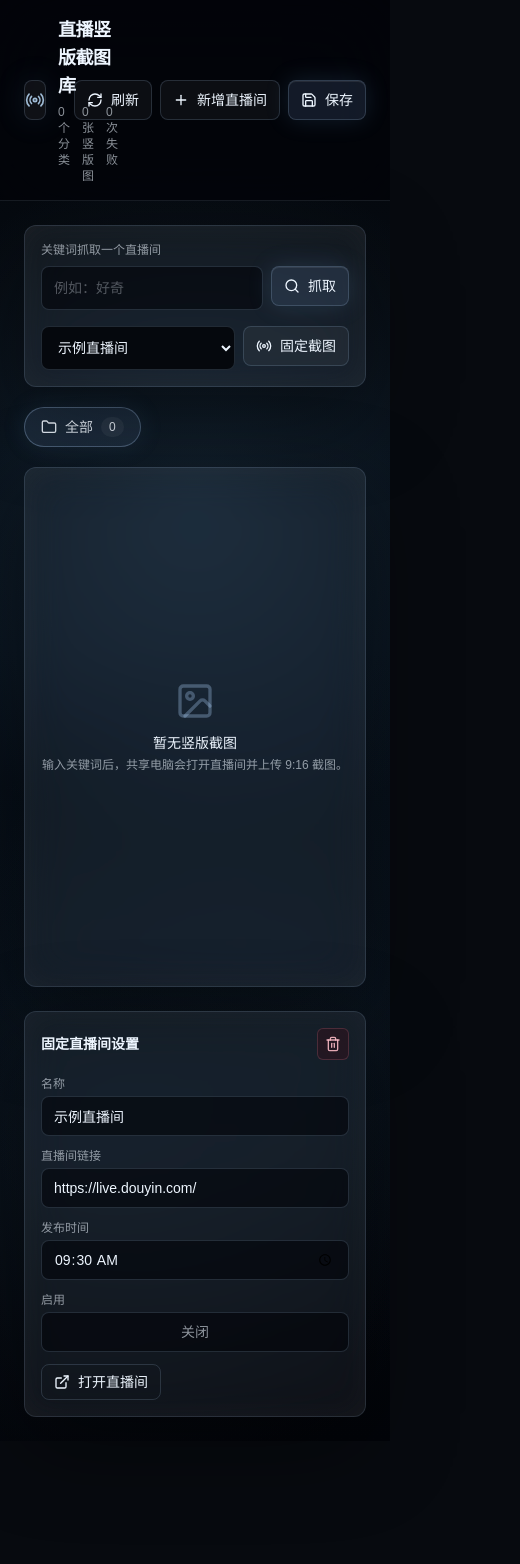
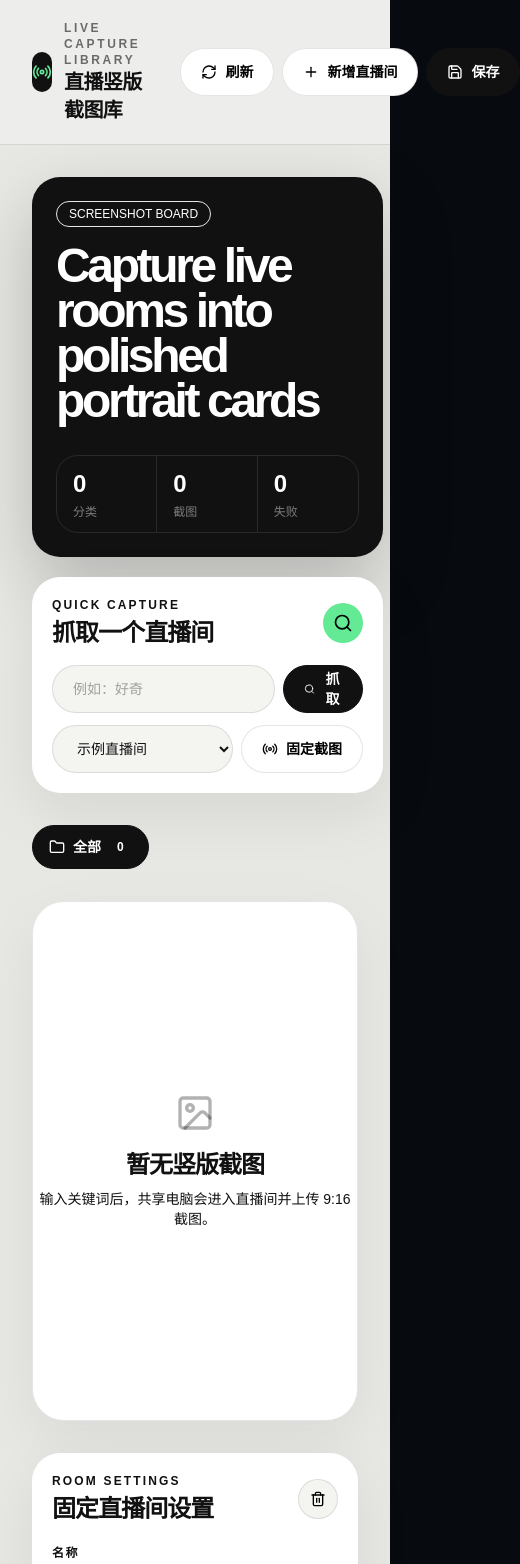
Before and after one commit to xiemingdan11-lang/xiemingdan, a Next.js app: page / in a window 390 px wide. Shown: the top 1564 px of the page, 520 px wide, since content can reach past the window. Before the commit the page ends 1441 px from the top, so only its background shows below. Built offline with nearby package versions, Linux system fonts and the light colour scheme.

Commit message:
Redesign gallery with editorial card layout

```diff
--- a/app/page.tsx
+++ b/app/page.tsx
@@ -51,76 +51,6 @@ const emptyRoom = (): LiveRoom => ({
   notes: "",
   createdAt: new Date().toISOString()
 });
-
-const GLOBAL_CSS = `
-  :root {
-    --bg-0: #020409;
-    --bg-1: #05080d;
-    --bg-2: #07111c;
-    --bg-3: #0a1018;
-    --bg-4: #0d1824;
-    --ambient-rgb: 68, 112, 145;
-    --ambient-soft: rgba(68, 112, 145, 0.22);
-    --ambient-glow: rgba(88, 145, 190, 0.28);
-    --glass: rgba(255, 255, 255, 0.055);
-    --glass-strong: rgba(255, 255, 255, 0.075);
-    --glass-border: rgba(190, 220, 255, 0.14);
-    --glass-border-active: rgba(180, 215, 255, 0.32);
-    --text-main: #eef6ff;
-    --text-sub: rgba(238, 246, 255, 0.58);
-  }
-  .ambient-page {
-    background:
-      radial-gradient(circle at 50% 35%, rgba(var(--ambient-rgb), 0.20), transparent 36%),
-      radial-gradient(circle at 20% 80%, rgba(var(--ambient-rgb), 0.10), transparent 32%),
-      radial-gradient(circle at 80% 70%, rgba(var(--ambient-rgb), 0.08), transparent 34%),
-      linear-gradient(180deg, #05070b 0%, #07101a 45%, #020409 100%);
-  }
-  .ambient-panel {
-    background: var(--glass);
-    border: 1px solid var(--glass-border);
-    box-shadow:
-      0 28px 90px rgba(0, 0, 0, 0.42),
-      inset 0 0 30px rgba(255, 255, 255, 0.035);
-    backdrop-filter: blur(20px) saturate(1.2);
-  }
-  .ambient-button {
-    background: rgba(110, 150, 200, 0.16);
-    border: 1px solid rgba(180, 215, 255, 0.18);
-    box-shadow: 0 0 24px rgba(100, 160, 220, 0.16), inset 0 1px 0 rgba(255,255,255,0.08);
-    color: var(--text-main);
-    transition: background .2s ease, border-color .2s ease, box-shadow .2s ease, transform .2s ease;
-  }
-  .ambient-button:hover {
-    background: rgba(110, 150, 200, 0.23);
-    border-color: rgba(180, 215, 255, 0.30);
-    box-shadow: 0 0 34px rgba(100, 160, 220, 0.22), inset 0 1px 0 rgba(255,255,255,0.12);
-    transform: translateY(-1px);
-  }
-  .ambient-button:disabled {
-    opacity: .48;
-    cursor: not-allowed;
-    transform: none;
-  }
-  .shot-card {
-    --card-rgb: 68, 112, 145;
-    background: rgba(255, 255, 255, 0.052);
-    border: 1px solid rgba(180, 215, 255, 0.16);
-    box-shadow:
-      0 28px 90px rgba(0, 0, 0, 0.65),
-      0 0 70px rgba(var(--card-rgb), 0.14),
-      inset 0 0 30px rgba(255, 255, 255, 0.05);
-    transition: border-color .22s ease, box-shadow .22s ease, transform .22s ease;
-  }
-  .shot-card:hover {
-    border-color: rgba(180, 215, 255, 0.32);
-    box-shadow:
-      0 32px 100px rgba(0, 0, 0, 0.68),
-      0 0 78px rgba(var(--card-rgb), 0.22),
-      inset 0 0 30px rgba(255, 255, 255, 0.055);
-    transform: translateY(-3px);
-  }
-`;
 
 export default function HomePage() {
   const [rooms, setRooms] = useState<LiveRoom[]>([]);
@@ -271,68 +201,91 @@ export default function HomePage() {
   };
 
   return (
-    <main className="ambient-page min-h-screen text-[var(--text-main)]">
-      <style dangerouslySetInnerHTML={{ __html: GLOBAL_CSS }} />
-
-      <header className="sticky top-0 z-30 border-b border-[rgba(190,220,255,0.10)] bg-[rgba(2,4,9,0.72)] backdrop-blur-2xl">
-        <div className="mx-auto flex max-w-[1680px] items-center justify-between gap-5 px-6 py-4">
-          <div className="flex min-w-0 items-center gap-3">
-            <div className="grid h-10 w-10 place-items-center rounded-lg border border-[rgba(180,215,255,0.16)] bg-[rgba(255,255,255,0.055)] text-[rgba(190,225,255,0.82)] shadow-[0_0_32px_rgba(88,145,190,0.14)]">
+    <main className="min-h-screen bg-[#e7e7e4] text-[#111111]">
+      <header className="border-b border-black/10 bg-[#eeeeeb]/90 backdrop-blur">
+        <div className="mx-auto flex max-w-[1640px] items-center justify-between gap-5 px-8 py-5">
+          <div className="flex items-center gap-3">
+            <div className="grid h-10 w-10 place-items-center rounded-full bg-[#111111] text-[#66e99a]">
               <Radio className="h-5 w-5" />
             </div>
             <div>
-              <h1 className="text-lg font-semibold tracking-tight">直播竖版截图库</h1>
-              <div className="mt-1 flex gap-3 text-xs text-[var(--text-sub)]">
+              <div className="text-xs font-semibold uppercase tracking-[0.22em] text-black/55">Live Capture Library</div>
+              <h1 className="text-xl font-semibold tracking-[-0.03em]">直播竖版截图库</h1>
+            </div>
+          </div>
+          <div className="hidden items-center gap-6 text-xs font-medium text-black/55 md:flex">
             <span>{groups.length} 个分类</span>
             <span>{publishedShots.length} 张竖版图</span>
             <span>{failedCount} 次失败</span>
           </div>
-            </div>
-          </div>
           <div className="flex shrink-0 items-center gap-2">
             <ActionButton icon={RefreshCw} label="刷新" onClick={refresh} />
             <ActionButton icon={Plus} label="新增直播间" onClick={addRoom} />
-            <ActionButton icon={Save} label={saving ? "保存中" : "保存"} onClick={saveRooms} primary />
+            <ActionButton icon={Save} label={saving ? "保存中" : "保存"} onClick={saveRooms} dark />
           </div>
         </div>
       </header>
 
-      <div className="mx-auto max-w-[1680px] px-6 py-6">
-        <section className="ambient-panel mb-5 rounded-xl p-4">
-          <div className="flex flex-wrap items-end gap-4">
-            <label className="min-w-[260px] flex-1">
-              <span className="mb-2 block text-xs font-medium text-[var(--text-sub)]">关键词抓取一个直播间</span>
-              <div className="flex gap-2">
+      <div className="mx-auto max-w-[1640px] px-8 py-8">
+        <section className="grid gap-5 lg:grid-cols-[1.12fr_0.88fr]">
+          <div className="rounded-[28px] bg-[#111111] p-6 text-white shadow-[0_28px_70px_rgba(0,0,0,0.22)]">
+            <div className="flex flex-col gap-8 md:flex-row md:items-end md:justify-between">
+              <div className="max-w-[720px]">
+                <div className="mb-4 inline-flex rounded-full border border-white/18 px-3 py-1 text-xs text-white/72">SCREENSHOT BOARD</div>
+                <h2 className="max-w-[760px] text-5xl font-semibold leading-[0.94] tracking-[-0.07em] md:text-7xl">
+                  Capture live rooms into polished portrait cards
+                </h2>
+              </div>
+              <div className="grid min-w-[240px] grid-cols-3 overflow-hidden rounded-[22px] border border-white/10">
+                <Stat label="分类" value={groups.length} />
+                <Stat label="截图" value={publishedShots.length} />
+                <Stat label="失败" value={failedCount} />
+              </div>
+            </div>
+          </div>
+
+          <div className="rounded-[28px] bg-white p-5 shadow-[0_20px_60px_rgba(0,0,0,0.08)]">
+            <div className="mb-4 flex items-center justify-between">
+              <div>
+                <div className="text-xs font-semibold uppercase tracking-[0.18em] text-black/38">Quick Capture</div>
+                <h3 className="mt-1 text-2xl font-semibold tracking-[-0.04em]">抓取一个直播间</h3>
+              </div>
+              <div className="grid h-10 w-10 place-items-center rounded-full bg-[#64e994] text-black">
+                <Search className="h-5 w-5" />
+              </div>
+            </div>
+            <div className="grid gap-3">
+              <div className="grid grid-cols-[1fr_auto] gap-2">
                 <input
                   value={keyword}
                   onChange={(event) => setKeyword(event.target.value)}
                   onKeyDown={(event) => event.key === "Enter" && searchLives()}
                   placeholder="例如：好奇"
-                  className="h-11 flex-1 rounded-lg border border-[rgba(180,215,255,0.16)] bg-[rgba(2,4,9,0.58)] px-3 text-sm text-[var(--text-main)] outline-none transition placeholder:text-[rgba(238,246,255,0.32)] focus:border-[rgba(180,215,255,0.32)]"
+                  className="h-12 rounded-full border border-black/10 bg-[#f4f4f1] px-5 text-sm outline-none transition placeholder:text-black/35 focus:border-black/30"
                 />
-                <ActionButton icon={searching ? Loader2 : Search} label={searching ? "发送中" : "抓取"} onClick={searchLives} primary />
+                <ActionButton icon={searching ? Loader2 : Search} label={searching ? "发送中" : "抓取"} onClick={searchLives} dark />
               </div>
-            </label>
               {activeRoom && (
-              <div className="grid min-w-[300px] flex-1 grid-cols-[1fr_auto] gap-2">
-                <select value={activeRoom.id} onChange={(event) => setActiveRoomId(event.target.value)} className="h-11 rounded-lg border border-[rgba(180,215,255,0.16)] bg-[#05080d] px-3 text-sm text-[var(--text-main)] outline-none transition focus:border-[rgba(180,215,255,0.32)]">
+                <div className="grid grid-cols-[1fr_auto] gap-2">
+                  <select value={activeRoom.id} onChange={(event) => setActiveRoomId(event.target.value)} className="h-12 rounded-full border border-black/10 bg-[#f4f4f1] px-5 text-sm outline-none transition focus:border-black/30">
                     {rooms.map((room) => <option key={room.id} value={room.id}>{room.name}</option>)}
                   </select>
                   <ActionButton icon={agentingId === activeRoom.id ? Loader2 : Radio} label={agentingId === activeRoom.id ? "通知中" : "固定截图"} onClick={() => queueAgentCapture(activeRoom.id)} />
                 </div>
               )}
+              {lastTask && <div className="rounded-2xl bg-[#64e994] px-4 py-3 text-sm font-medium text-black">{lastTask}</div>}
             </div>
-          {lastTask && <div className="mt-3 rounded-lg border border-[rgba(180,215,255,0.16)] bg-[rgba(2,4,9,0.45)] px-3 py-2 text-sm text-[var(--text-main)]">{lastTask}</div>}
+          </div>
         </section>
 
-        <div className="mb-5 flex flex-wrap items-center gap-2">
+        <div className="my-8 flex flex-wrap items-center gap-2">
           <GroupPill label="全部" count={publishedShots.length} active={activeGroup === ALL_GROUP} onClick={() => setActiveGroup(ALL_GROUP)} />
           {groups.map((group) => (
             <GroupPill key={group.key} label={group.label} count={group.shots.length} active={activeGroup === group.key} onClick={() => setActiveGroup(group.key)} />
           ))}
           <div className="flex-1" />
           {visibleShots.length > 0 && (
-            <button onClick={() => deleteGroup(activeGroup)} className="inline-flex h-9 items-center gap-2 rounded-lg border border-[rgba(220,120,135,0.22)] bg-[rgba(55,18,28,0.44)] px-3 text-sm text-[rgba(255,190,200,0.88)] transition hover:border-[rgba(220,120,135,0.34)] hover:bg-[rgba(70,24,36,0.56)]">
+            <button onClick={() => deleteGroup(activeGroup)} className="inline-flex h-11 items-center gap-2 rounded-full border border-black/10 bg-white px-4 text-sm font-medium text-black transition hover:bg-[#111111] hover:text-white">
               <Trash2 className="h-4 w-4" />
               {activeGroup === ALL_GROUP ? "清空全部" : "清空分类"}
             </button>
@@ -340,26 +293,29 @@ export default function HomePage() {
         </div>
 
         {visibleShots.length ? (
-          <section className="grid grid-cols-[repeat(auto-fill,minmax(220px,1fr))] gap-5">
-            {visibleShots.map((shot) => (
-              <ShotCard key={shot.id} shot={shot} onDelete={() => deleteShot(shot.id)} />
+          <section className="grid grid-cols-[repeat(auto-fill,minmax(300px,1fr))] gap-7">
+            {visibleShots.map((shot, index) => (
+              <ShotCard key={shot.id} shot={shot} index={index} onDelete={() => deleteShot(shot.id)} />
             ))}
           </section>
         ) : (
-          <section className="ambient-panel grid min-h-[520px] place-items-center rounded-xl border-dashed text-center">
+          <section className="grid min-h-[520px] place-items-center rounded-[32px] border border-black/10 bg-white text-center shadow-[0_20px_60px_rgba(0,0,0,0.06)]">
             <div>
-              <ImageIcon className="mx-auto h-10 w-10 text-[rgba(180,215,255,0.30)]" />
-              <div className="mt-3 text-sm font-medium text-[var(--text-main)]">暂无竖版截图</div>
-              <div className="mt-1 text-xs text-[var(--text-sub)]">输入关键词后，共享电脑会打开直播间并上传 9:16 截图。</div>
+              <ImageIcon className="mx-auto h-10 w-10 text-black/30" />
+              <div className="mt-4 text-2xl font-semibold tracking-[-0.04em]">暂无竖版截图</div>
+              <div className="mt-2 text-sm text-black/52">输入关键词后，共享电脑会进入直播间并上传 9:16 截图。</div>
             </div>
           </section>
         )}
 
         {activeRoom && (
-          <section className="ambient-panel mt-6 rounded-xl p-4">
-            <div className="mb-4 flex items-center justify-between">
-              <div className="text-sm font-semibold text-[var(--text-main)]">固定直播间设置</div>
-              <button onClick={() => removeRoom(activeRoom.id)} className="grid h-8 w-8 place-items-center rounded-md border border-[rgba(220,120,135,0.22)] bg-[rgba(55,18,28,0.44)] text-[rgba(255,190,200,0.88)] transition hover:border-[rgba(220,120,135,0.34)]">
+          <section className="mt-8 rounded-[28px] bg-white p-5 shadow-[0_20px_60px_rgba(0,0,0,0.07)]">
+            <div className="mb-5 flex items-center justify-between">
+              <div>
+                <div className="text-xs font-semibold uppercase tracking-[0.18em] text-black/38">Room Settings</div>
+                <h3 className="mt-1 text-2xl font-semibold tracking-[-0.04em]">固定直播间设置</h3>
+              </div>
+              <button onClick={() => removeRoom(activeRoom.id)} className="grid h-10 w-10 place-items-center rounded-full border border-black/10 bg-[#f4f4f1] text-black transition hover:bg-[#111111] hover:text-white">
                 <Trash2 className="h-4 w-4" />
               </button>
             </div>
@@ -368,48 +324,61 @@ export default function HomePage() {
               <Field label="直播间链接" value={activeRoom.url} onChange={(value) => patchRoom(activeRoom.id, { url: value })} />
               <Field label="发布时间" type="time" value={activeRoom.publishTime} onChange={(value) => patchRoom(activeRoom.id, { publishTime: value })} />
               <label className="block">
-                <span className="mb-1 block text-xs font-medium text-[var(--text-sub)]">启用</span>
-                <button onClick={() => patchRoom(activeRoom.id, { enabled: !activeRoom.enabled })} className={`h-10 w-full rounded-lg border text-sm font-medium transition ${activeRoom.enabled ? "border-[rgba(180,215,255,0.32)] bg-[rgba(110,150,200,0.18)] text-[var(--text-main)]" : "border-[rgba(180,215,255,0.16)] bg-[rgba(2,4,9,0.58)] text-[var(--text-sub)]"}`}>
+                <span className="mb-1 block text-xs font-semibold uppercase tracking-[0.12em] text-black/42">启用</span>
+                <button onClick={() => patchRoom(activeRoom.id, { enabled: !activeRoom.enabled })} className={`h-12 w-full rounded-full border text-sm font-semibold transition ${activeRoom.enabled ? "border-[#64e994] bg-[#64e994] text-black" : "border-black/10 bg-[#f4f4f1] text-black/58"}`}>
                   {activeRoom.enabled ? "开启" : "关闭"}
                 </button>
               </label>
             </div>
-            <div className="mt-3 flex flex-wrap gap-2">
-              {activeRoom.url && <a href={activeRoom.url} target="_blank" rel="noreferrer" className="inline-flex h-9 items-center gap-2 rounded-lg border border-[rgba(180,215,255,0.16)] px-3 text-sm text-[var(--text-main)] transition hover:border-[rgba(180,215,255,0.32)] hover:bg-[rgba(255,255,255,0.055)]"><ExternalLink className="h-4 w-4" />打开直播间</a>}
+            <div className="mt-4 flex flex-wrap gap-2">
+              {activeRoom.url && <a href={activeRoom.url} target="_blank" rel="noreferrer" className="inline-flex h-11 items-center gap-2 rounded-full border border-black/10 bg-[#f4f4f1] px-4 text-sm font-medium text-black transition hover:bg-[#111111] hover:text-white"><ExternalLink className="h-4 w-4" />打开直播间</a>}
             </div>
           </section>
         )}
       </div>
 
-      {toast && <div className="fixed bottom-5 left-1/2 z-50 -translate-x-1/2 rounded-lg border border-[rgba(180,215,255,0.16)] bg-[#0d1824] px-4 py-2 text-sm shadow-2xl">{toast}</div>}
+      {toast && <div className="fixed bottom-5 left-1/2 z-50 -translate-x-1/2 rounded-full bg-[#111111] px-5 py-3 text-sm font-medium text-white shadow-2xl">{toast}</div>}
     </main>
   );
 }
 
-function ShotCard({ shot, onDelete }: { shot: LiveShot; onDelete: () => void }) {
+function Stat({ label, value }: { label: string; value: number }) {
   return (
-    <article className="shot-card group overflow-hidden rounded-xl">
-      <a href={shot.imageUrl} target="_blank" rel="noreferrer" className="block bg-black">
+    <div className="border-r border-white/10 px-4 py-3 last:border-r-0">
+      <div className="text-2xl font-semibold tracking-[-0.04em]">{value}</div>
+      <div className="mt-1 text-xs text-white/45">{label}</div>
+    </div>
+  );
+}
+
+function ShotCard({ shot, index, onDelete }: { shot: LiveShot; index: number; onDelete: () => void }) {
+  const dark = index % 5 === 0;
+  return (
+    <article className={`group overflow-hidden rounded-[30px] p-3 shadow-[0_22px_60px_rgba(0,0,0,0.12)] transition duration-200 hover:-translate-y-1 ${dark ? "bg-[#111111] text-white" : "bg-white text-black"}`}>
+      <div className="relative overflow-hidden rounded-[24px] bg-[#dcdcd9]">
+        <a href={shot.imageUrl} target="_blank" rel="noreferrer" className="block">
           <div className="aspect-[9/16]">
             <img src={shot.imageUrl} alt={shot.roomName} loading="lazy" className="h-full w-full object-cover" />
           </div>
         </a>
-      <div className="p-3">
-        <div className="flex items-start justify-between gap-2">
+        <div className="absolute left-3 top-3 rounded-full bg-[#64e994] px-3 py-1 text-xs font-semibold text-black">
+          {inferKeyword(shot)}
+        </div>
+        <button onClick={onDelete} className="absolute right-3 top-3 grid h-9 w-9 place-items-center rounded-full bg-white/90 text-black opacity-0 shadow-lg transition group-hover:opacity-100">
+          <Trash2 className="h-4 w-4" />
+        </button>
+      </div>
+      <div className="flex items-end justify-between gap-3 px-2 py-4">
         <div className="min-w-0">
-            <div className="truncate text-sm font-semibold text-[var(--text-main)]">{shot.roomName}</div>
-            <div className="mt-1 flex items-center gap-1 text-xs text-[var(--text-sub)]">
+          <div className="truncate text-xl font-semibold tracking-[-0.05em]">{shot.roomName}</div>
+          <div className={`mt-2 flex items-center gap-1 text-xs ${dark ? "text-white/48" : "text-black/48"}`}>
             <Clock className="h-3.5 w-3.5" />
             {formatDate(shot.capturedAt)}
           </div>
         </div>
-          <button onClick={onDelete} className="grid h-8 w-8 shrink-0 place-items-center rounded-md border border-[rgba(220,120,135,0.22)] bg-[rgba(55,18,28,0.44)] text-[rgba(255,190,200,0.88)] opacity-80 transition hover:border-[rgba(220,120,135,0.34)] group-hover:opacity-100">
-            <Trash2 className="h-4 w-4" />
-          </button>
-        </div>
-        <div className="mt-2 inline-flex rounded-full border border-[rgba(180,215,255,0.16)] bg-[rgba(255,255,255,0.04)] px-2 py-0.5 text-[11px] font-medium text-[var(--text-sub)]">
-          {inferKeyword(shot)}
-        </div>
+        <a href={shot.imageUrl} target="_blank" rel="noreferrer" className={`grid h-10 w-10 shrink-0 place-items-center rounded-full transition ${dark ? "bg-white text-black hover:bg-[#64e994]" : "bg-[#111111] text-white hover:bg-[#64e994] hover:text-black"}`}>
+          <ExternalLink className="h-4 w-4" />
+        </a>
       </div>
     </article>
   );
@@ -417,18 +386,18 @@ function ShotCard({ shot, onDelete }: { shot: LiveShot; onDelete: () => void })
 
 function GroupPill({ label, count, active, onClick }: { label: string; count: number; active: boolean; onClick: () => void }) {
   return (
-    <button onClick={onClick} className={`inline-flex h-10 items-center gap-2 rounded-full border px-4 text-sm transition ${active ? "border-[rgba(180,215,255,0.32)] bg-[rgba(110,150,200,0.16)] text-[var(--text-main)] shadow-[0_0_24px_rgba(100,160,220,0.13)]" : "border-[rgba(180,215,255,0.14)] bg-[rgba(255,255,255,0.04)] text-[var(--text-sub)] hover:border-[rgba(180,215,255,0.26)] hover:bg-[rgba(255,255,255,0.06)]"}`}>
+    <button onClick={onClick} className={`inline-flex h-11 items-center gap-2 rounded-full border px-4 text-sm font-semibold transition ${active ? "border-[#111111] bg-[#111111] text-white" : "border-black/10 bg-white text-black/65 hover:text-black"}`}>
       <Folder className="h-4 w-4" />
       {label}
-      <span className="rounded-full bg-white/[0.06] px-2 py-0.5 text-xs">{count}</span>
+      <span className={`rounded-full px-2 py-0.5 text-xs ${active ? "bg-white/14" : "bg-black/6"}`}>{count}</span>
     </button>
   );
 }
 
-function ActionButton({ icon: Icon, label, onClick, primary }: { icon: typeof Search; label: string; onClick?: () => void; primary?: boolean }) {
+function ActionButton({ icon: Icon, label, onClick, dark }: { icon: typeof Search; label: string; onClick?: () => void; dark?: boolean }) {
   const spinning = label.includes("中");
   return (
-    <button onClick={onClick} className={`inline-flex h-10 items-center justify-center gap-2 rounded-lg px-3 text-sm font-medium ${primary ? "ambient-button" : "border border-[rgba(180,215,255,0.16)] bg-[rgba(255,255,255,0.045)] text-[var(--text-main)] transition hover:border-[rgba(180,215,255,0.30)] hover:bg-[rgba(255,255,255,0.07)]"}`}>
+    <button onClick={onClick} className={`inline-flex h-12 items-center justify-center gap-2 rounded-full border px-5 text-sm font-semibold transition ${dark ? "border-[#111111] bg-[#111111] text-white hover:bg-[#64e994] hover:text-black" : "border-black/10 bg-white text-black hover:border-black/20"}`}>
       <Icon className={`h-4 w-4 ${spinning ? "animate-spin" : ""}`} />
       <span>{label}</span>
     </button>
@@ -438,8 +407,8 @@ function ActionButton({ icon: Icon, label, onClick, primary }: { icon: typeof Se
 function Field({ label, value, onChange, type = "text" }: { label: string; value: string; onChange: (value: string) => void; type?: string }) {
   return (
     <label className="block">
-      <span className="mb-1 block text-xs font-medium text-[var(--text-sub)]">{label}</span>
-      <input type={type} value={value} onChange={(event) => onChange(event.target.value)} className="h-10 w-full rounded-lg border border-[rgba(180,215,255,0.16)] bg-[rgba(2,4,9,0.58)] px-3 text-sm text-[var(--text-main)] outline-none transition focus:border-[rgba(180,215,255,0.32)]" />
+      <span className="mb-1 block text-xs font-semibold uppercase tracking-[0.12em] text-black/42">{label}</span>
+      <input type={type} value={value} onChange={(event) => onChange(event.target.value)} className="h-12 w-full rounded-full border border-black/10 bg-[#f4f4f1] px-5 text-sm text-black outline-none transition focus:border-black/30" />
     </label>
   );
 }
```
Lines whose indentation alone changed are shown as unchanged.
